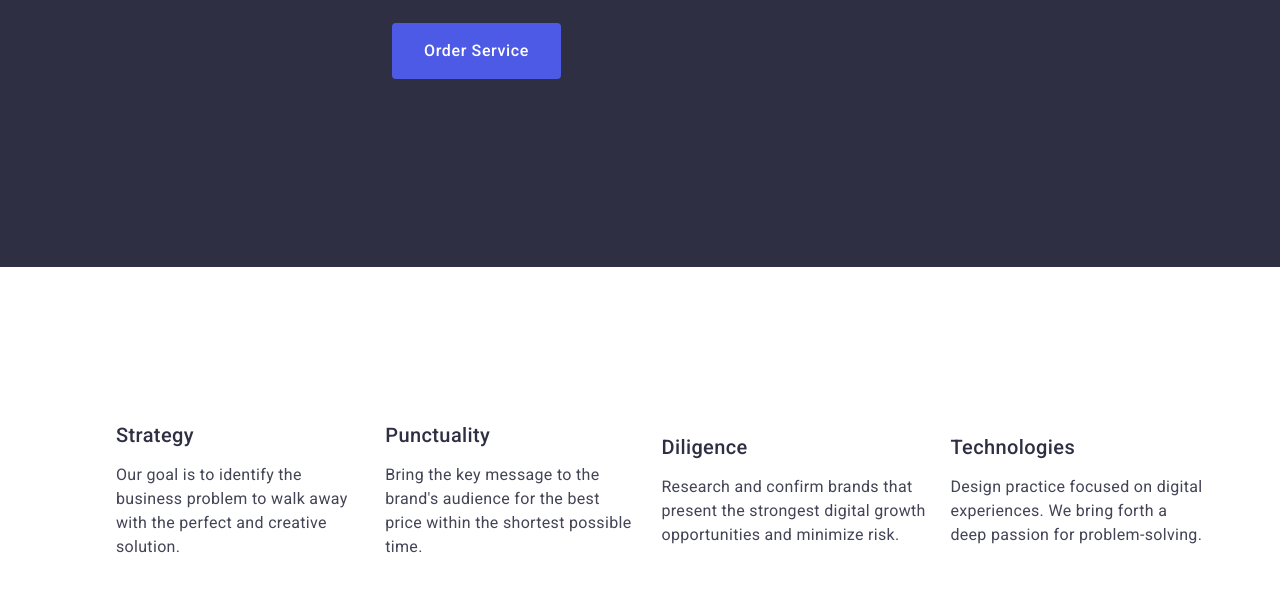
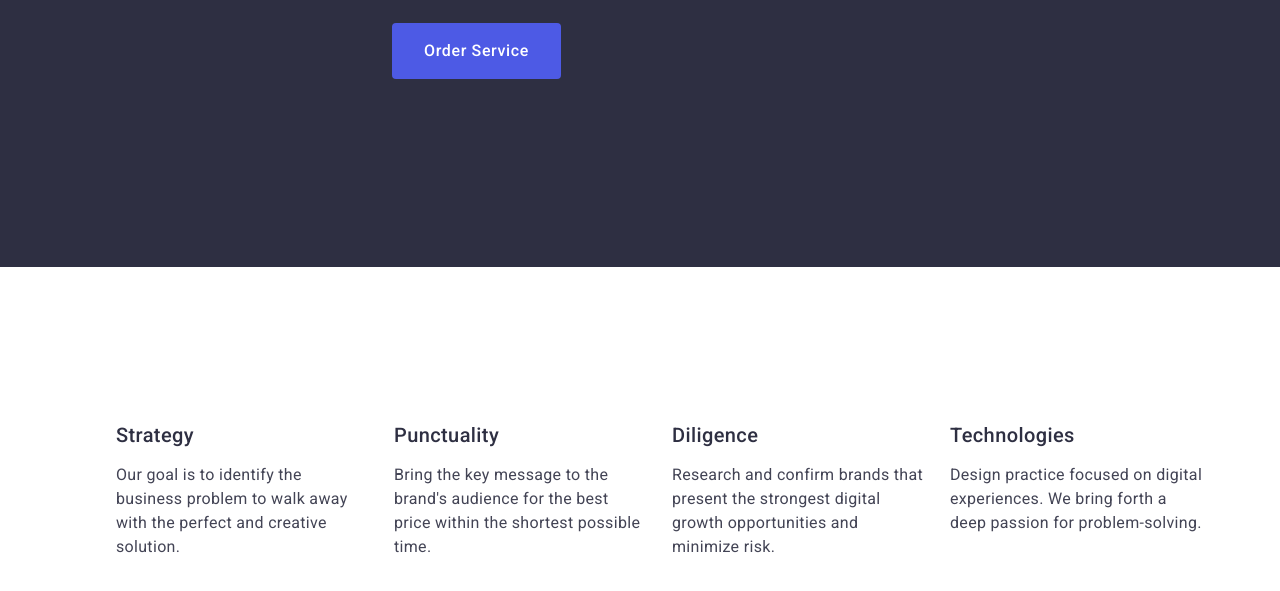
Before and after one commit to katrin-troyan/goit-markup-hw-03, a plain HTML site: page index.html in a window 1280 px wide. Shown: the part 483-1074 px from the top of the page. Drawn offline with nearby package versions, Linux system fonts and the light colour scheme.

```diff
--- a/css/styles.css
+++ b/css/styles.css
@@ -175,14 +175,11 @@
 
 .studio-menu {
     display: flex;
-    align-items: center;
-    justify-content: center;
-    flex-direction: row;
     gap: 24px;
 }
 
 .studio-item {
-    width calc((100% - 3 * 24px) / 4);
+    flex-basis: calc((100% - 72px) / 4);
 }
 
 .studio-title {
```
